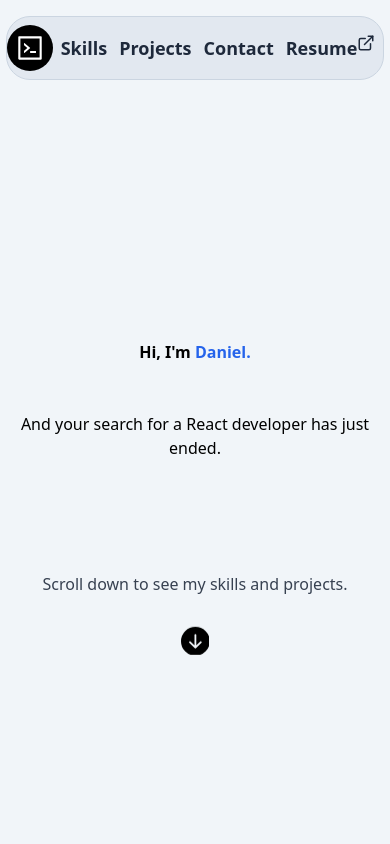
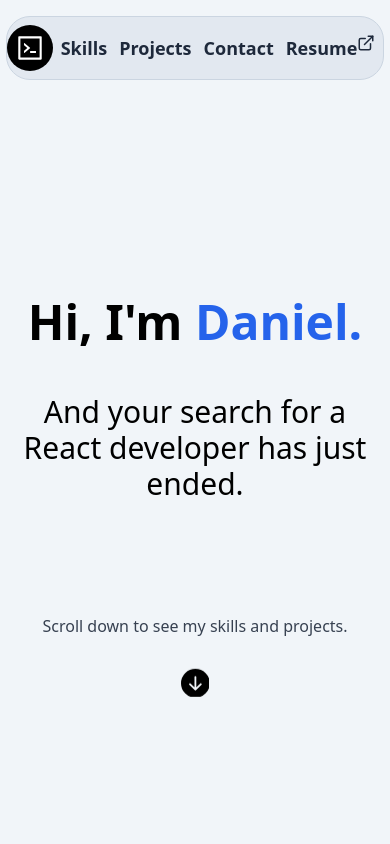
Before and after one commit to danielflorencio/next-portfolio, a Next.js app: page / in a window 390 px wide. Shown: the top 844 px of the page. Built offline with nearby package versions, Linux system fonts and the light colour scheme.

Commit message:
testing another spacing

```diff
--- a/pages/index.tsx
+++ b/pages/index.tsx
@@ -30,14 +30,14 @@ const Home: NextPage = () => {
           </nav>
         </section>
         <section className='flex w-full h-screen flex-1 flex-col items-center justify-center text-center bg-slate-100'>
-          <h1 className="sm:text-5xl sm:px-2 md:px-0 md:text-6xl font-bold">
+          <h1 className="font-bold text-5xl px-2 sm:px-0 sm:text-6xl">
             Hi, I'm{' '}
             <span className="text-blue-600">
               Daniel.
             </span>
           </h1>
 
-          <p className="mt-12 sm:text-3xl sm:px-2 md:text-4xl">
+          <p className="mt-12 text-3xl px-2 sm:text-4xl sm:px-0">
             And your search for a React developer has just ended.
           </p>
           <p className='mt-28 text-1xl text-gray-700 '>Scroll down to see my skills and projects.</p>
```
